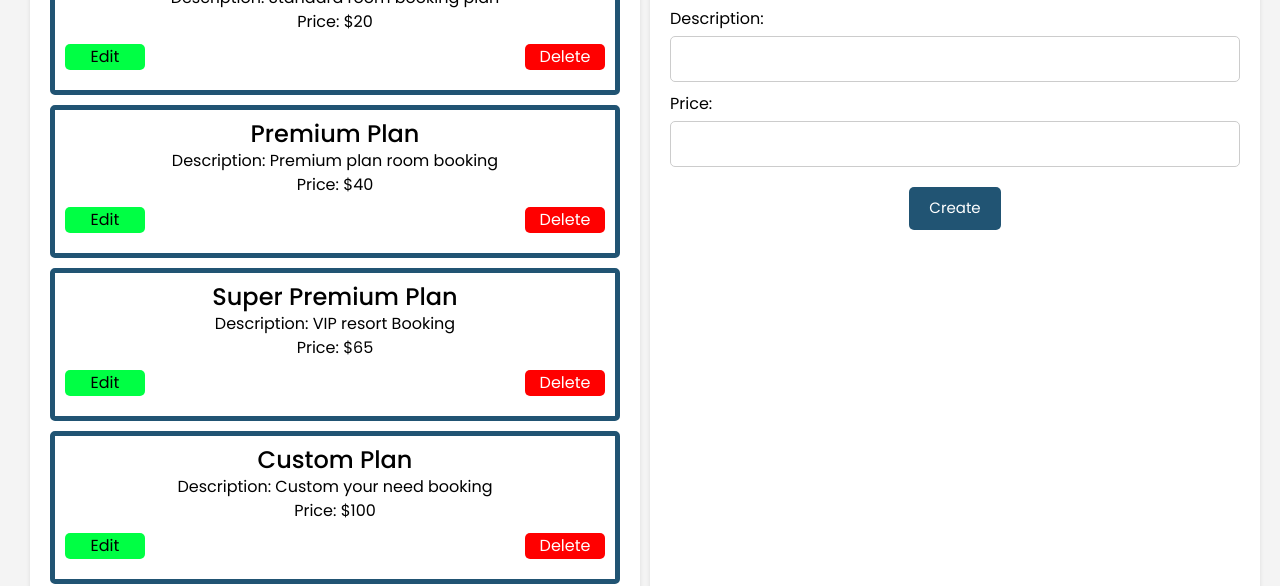
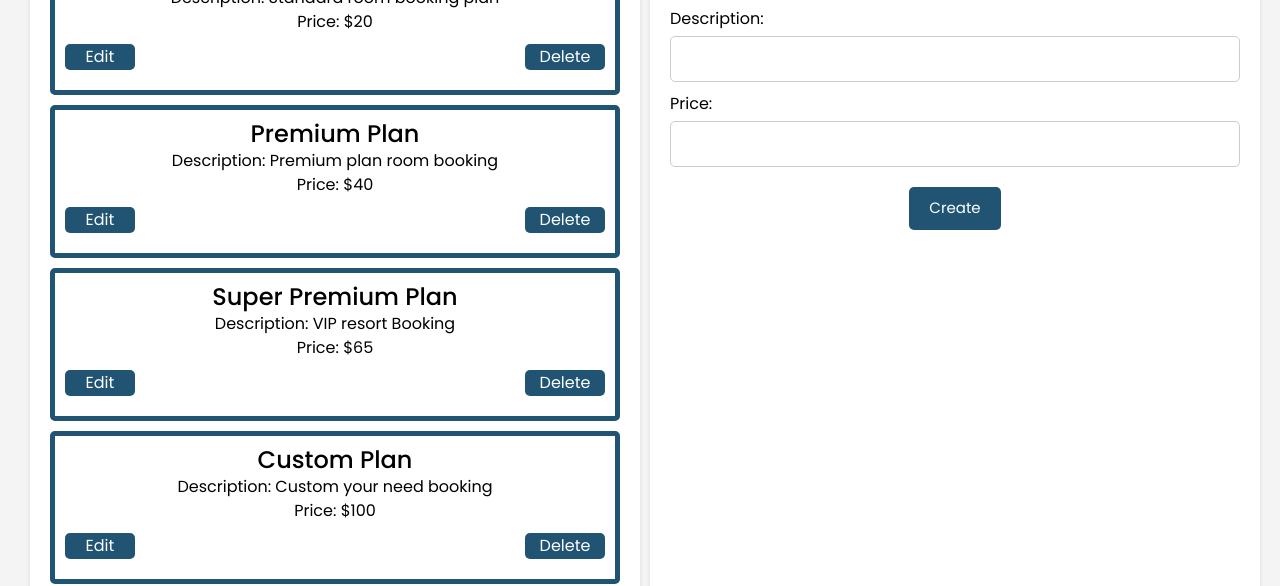
Before and after one commit to AshokWPD/absolute_stay, a plain HTML site: page booking-plan.html in a window 1280 px wide. Shown: the part 234-820 px from the top of the page. Drawn offline with Linux system fonts and the light colour scheme.

Commit message:
next push

```diff
--- a/view/css/booking-plan.css
+++ b/view/css/booking-plan.css
@@ -33,7 +33,7 @@ body {
 /* Add styles for the Edit button */
 /* Add styles for the Edit and Delete buttons */
 .Edit-button{
-    background-color: #00ff44;
+    background-color: #215473;
     color: #ffffff;
     border: none;
     border-radius: 5px;
@@ -44,7 +44,7 @@ body {
 }
 
 .Delete-button {
-    background-color: #ff0000;
+    background-color: #215473;
     color: #ffffff;
     border: none;
     border-radius: 5px;
@@ -56,7 +56,7 @@ body {
 
 .Edit-button:hover,
 .Delete-button:hover {
-    background-color: #215473;
+    background-color: #000000;
 }
 
 /* Style the button-container */
@@ -104,15 +104,7 @@ body {
     margin: 0;
 }
 
-.Edit-button {
-    background-color: #00ff44;
-    color: #000000;
-    border: none;
-    border-radius: 5px;
-    cursor: pointer;
-    width: 80px; /* Adjusted button width */
-    align-self: self-end;
-}
+
 
 
 
--- a/view/css/tenant.css
+++ b/view/css/tenant.css
@@ -56,7 +56,7 @@ body {
 }
 
 .Edit-button {
-    background-color: #00ff44;
+    background-color: #ffffff;
     color: #000000;
     border: none;
     border-radius: 5px;
@@ -66,7 +66,7 @@ body {
 }
 
 .Edit-button:hover {
-    background-color: #00ff44;
+    background-color: #007BFF;
 }
 
 /* Tenant Creation Form */
--- a/view/css/ticket.css
+++ b/view/css/ticket.css
@@ -119,7 +119,7 @@ body {
 }
 
 .Edit-button {
-    background-color: #00ff44;
+    background-color: #ffffff;
     color: #000000;
     border: none;
     border-radius: 5px;
@@ -129,7 +129,7 @@ body {
 }
 
 .Edit-button:hover {
-    background-color: #00ff44;
+    background-color: #a6a6a6;
 }
 
 /* Tenant Creation Form */
```
